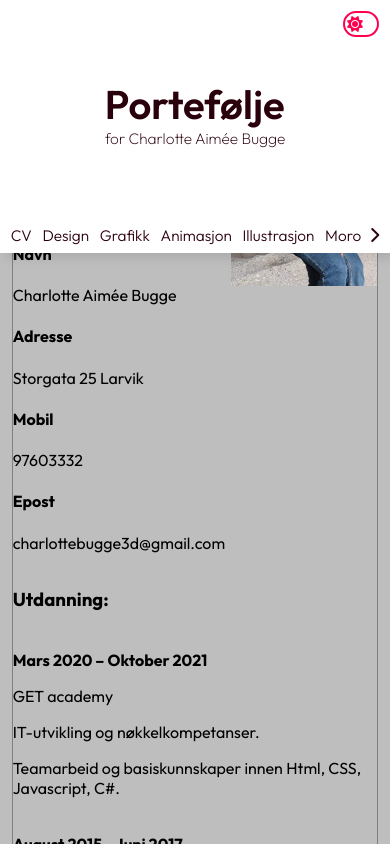
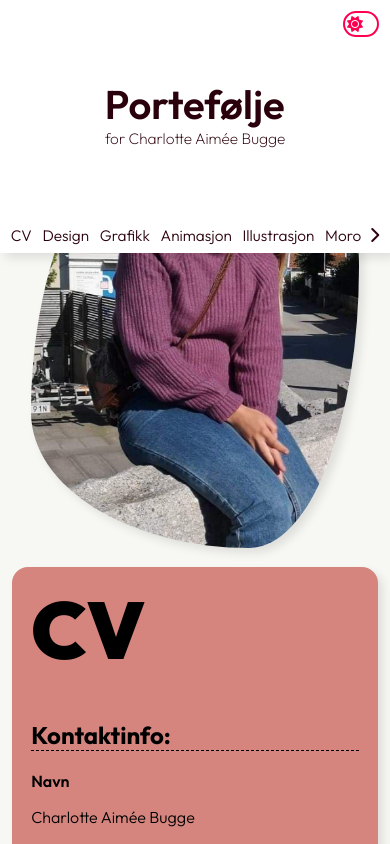
Before and after one commit to maanefisk/works, a plain HTML site: page index.html in a window 390 px wide. Drawn offline with Linux system fonts and the light colour scheme.

Commit message:
this looks kinda kawaii

```diff
--- a/index.html
+++ b/index.html
@@ -44,21 +44,21 @@
                 <div class="personalia">
                     <h1>CV</h1>
                     <br>
-                    <h3>Kontaktinfo:</h3>
-                    <h4>Navn</h4>
+                    <h2>Kontaktinfo:</h2>
+                    <b>Navn</b>
                     <p>Charlotte Aimée Bugge</p>
-                    <h4>Adresse</h4>
+                    <b>Adresse</b>
                     <p>Storgata 25 Larvik</p>
-                    <h4>Mobil</h4>
+                    <b>Mobil</b>
                     <p>97603332</p>
-                    <h4>Epost</h4>
+                    <b>Epost</b>
                     <p>charlottebugge3d@gmail.com</p>
                 </div>
                 <div class="imagecontainer">
                     <img class="cvimage" src="./images/cv_bilde.png" alt="Picture of me">
                 </div>
-                <div class="experienceandcompetences">
-                    <h3>Utdanning:</h3>
+                <div class="experienceandcompetences education">
+                    <h2>Utdanning:</h2>
                     <br>
                     <b>Mars 2020 – Oktober 2021</b>
                     <p>GET academy</p>
@@ -83,8 +83,9 @@
                     <p>Skiringssal folkehøyskole</p>
                     <p>Tegning, Maling og Kunstreise</p>
                     <p>Teknisk tegning og maleteknikker.</p>
-                    <br>
-                    <h3>Arbeidserfaring:</h3>
+                </div>
+                <div class="experienceandcompetences workexperience">
+                    <h2>Arbeidserfaring:</h2>
                     <br>
                     <b>November 2020 - November 2022</b>
                     <p>Plusoffice AS</p>
@@ -112,11 +113,13 @@
                     <p>Privat utleie</p>
                     <p>Fastboende og korttidsleie</p>
                     <p>Skrive annonser, møte potenielle leietakere, skrive regnskap og vedlikehold.</p>
-                    <br>
-                    <h3>Kompetanse:</h3>
+                </div>
+                <div class="experienceandcompetences competences">
+                    <h2>Kompetanse:</h2>
                     <p>....</p>
-                    <br>
-                    <h3>Språk:</h3>
+                </div>
+                <div class="experienceandcompetences languages">
+                    <h2>Språk:</h2>
                     <p>Norsk Morsmål</p>
                     <p>Engelsk Godt muntlig og skriftlig</p>
                 </div>
--- a/styles/_colorpalette.scss
+++ b/styles/_colorpalette.scss
@@ -4,11 +4,24 @@ html {
     --primarybg: #FFFFFF;
     --secondarybg: #bebebe;
     --boxshadow: 5px 5px 10px rgba(0, 0, 0, 0.1);
+
+    --color1: #F7F8F3;
+    --color2: #E8C4AE;
+    --color3: #D5857E;
+    --color4: #C18561;
+    --color5: #DAB37C;
+    --color6: #FAE6AB;
+    --color7: #CDCB98;
+    --color8: #72845E;
+    --color9: #A9C8C3;
+    --color10: #5E7E7B;
+    --color11: #5075A9;
+    --color12: #C7C5DA;
 }
 html[data-theme='dark'] {
     --primarycolor: #FFFFFF;
     --secondarycolor: #00FFAE;
     --primarybg: #414141;
     --secondarybg: #1a1a1a;
-    box-shadow: none;
+    --box-shadow: none;
 }
--- a/styles/style.scss
+++ b/styles/style.scss
@@ -2,6 +2,7 @@
 @import "./mixins";
 @import "./navigation";
 @import url('https://fonts.googleapis.com/css2?family=Outfit:wght@100;200;300;400;500;600;700;800;900&display=swap');
+
 
 // use @extend h1; inside tag to include another ones style
 /* wrighting a comment */
@@ -20,49 +21,123 @@ body {
     width: 100vw;
     background: var(--secondarybg);
     box-sizing: border-box;
-    padding: 9vh 21vw 2vh;
+    padding: 8vh 0 0;
     overflow-y: auto;
 }
 .cvcontent {
+    background: var(--color1);
     width: 100%;
-    border: 1px solid grey;
     box-sizing: border-box;
     display: flex;
     flex-direction: row;
     flex-wrap: wrap;
+    padding: 0 21vw 0;
+
+    & h1 {
+        font-weight: 900;
+        font-size: 5em;
+        margin: 0;
+    }
+    & h2, h3, h4 {
+        font-weight: 700;
+        border-bottom: 1px dashed #000000;
+    }
+    & b {
+        font-weight: 600;
+    }
+    & p {
+        font-weight: 300;
+    }
 }
 .personalia {
-    width: 60%;
+    background: var(--color3);
+    width: 50%;
+    padding: 3vw 5vw 4vw;
+    box-sizing: border-box;
+    border-top-left-radius: 16px;
+    border-bottom-left-radius: 16px;
+    box-shadow: var(--boxshadow);
 }
 .imagecontainer {
-    width: 40%;
+    background: var(--color3);
+    width: 50%;
+    padding: 3vw 5vw 4vw;
+    box-sizing: border-box;
+    border-top-right-radius: 16px;
+    border-bottom-right-radius: 16px;
 }
 .cvimage {
     max-width: 100%;
     height: auto;
+    box-shadow: var(--boxshadow);
+    animation: morphing 10s ease-in-out infinite;
 }
 .experienceandcompetences {
     width: 100%;
+    padding: 3vw 5vw 4vw;
+    margin-top: 3vh;
+    box-sizing: border-box;
+    border-radius: 16px;
 
+    &.education {
+        background: var(--color7);
+    }
+    &.workexperience {
+        background: var(--color9);
+    }
+    &.competences {
+        background: var(--color5);
+    }
+    &.languages {
+        background: var(--color12);
+    }
 }
+@keyframes morphing {
+    0% {
+        border-radius: 30% 70% 70% 30% / 30% 30% 70% 70%;
+    }
+    34% {
+        border-radius: 63% 37% 25% 75% / 71% 30% 70% 29%;
+    }
+    64% {
+        border-radius: 57% 43% 40% 60% / 71% 48% 52% 29%;
+    }
+    100% {
+        border-radius: 30% 70% 70% 30% / 30% 30% 70% 70%;
+    }
+}
+
 @media (max-width: 1400px) {
-    .content {
+    .cvcontent {
         padding: 9vh 13vw 2vh;
     }
 }
 @media (max-width: 1280px) {
-    .content {
-        padding: 9vh 8vw 2vh;
+    .cvcontent {
+        padding: 0 8vw 0;
     }
 }
 @media (max-width: 767px) {
-    .content {
-        padding: 9vh 5vw 2vh;
+    .cvcontent {
+        padding: 0 5vw 0;
     }
 }
 @media (max-width: 480px) {
-    .content {
-        padding: 9vh 3vw 2vh;
+    .cvcontent {
+        padding: 0 3vw 0;
+    }
+    .imagecontainer {
+        background: transparent;
+        width: 100%;
+        order: 1;
+    }
+    .personalia {
+        width: 100%;
+        order: 2;
+        border-radius: 16px;
+    }
+    .experienceandcompetences {
+        order: 3;
     }
 }
 html.transition,
```
Also changed, not shown: styles/style.css, 1 other file.
